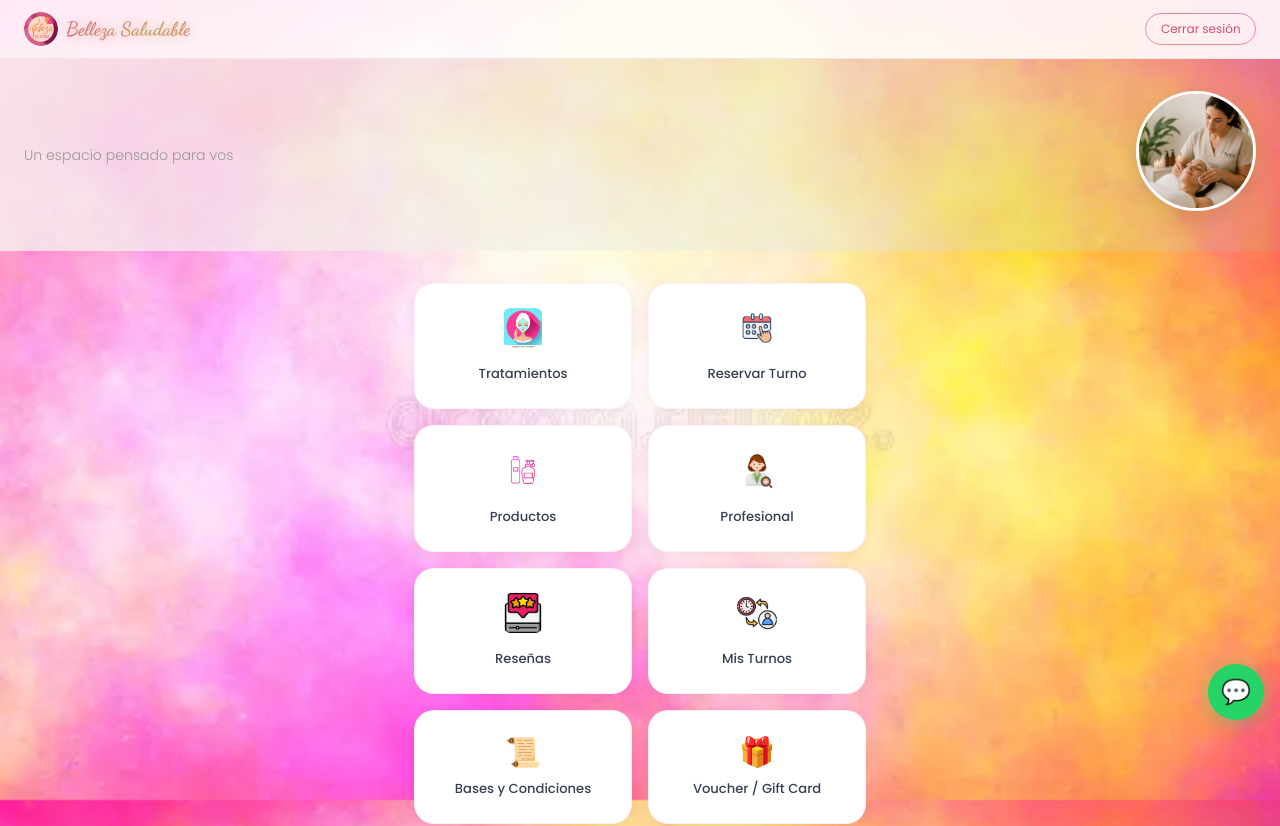
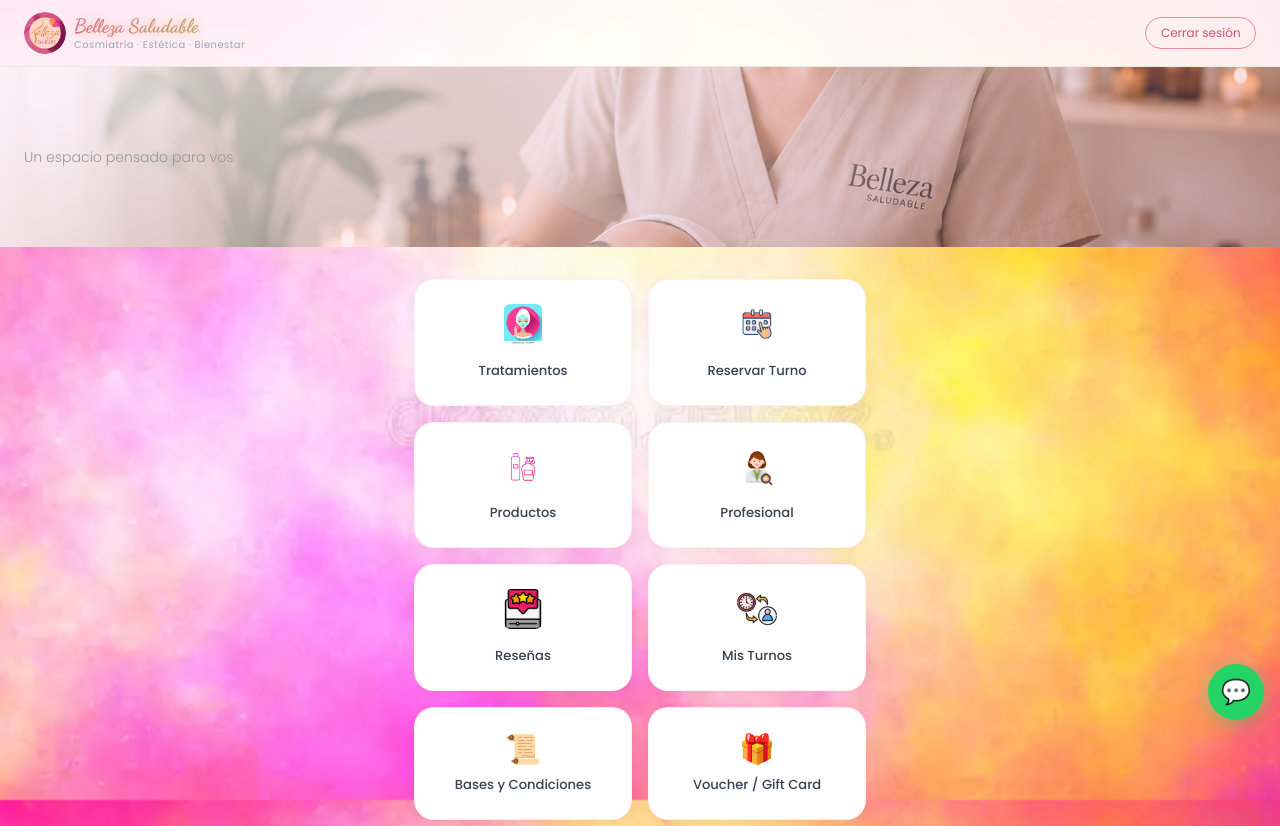
Before and after one commit to PameVillegas/belleza-saludable, a React (Vite) app in the folder frontend/: page /inicio in a window 1280 px wide. Shown: the top 826 px of the page. Built offline with nearby package versions, Linux system fonts and the light colour scheme.

Commit message:
Header: tagline Cosmiatria Estetica Bienestar, logo mas grande, banner horizontal con degradado rosa y saludo encima

```diff
--- a/frontend/src/pages/Home.jsx
+++ b/frontend/src/pages/Home.jsx
@@ -27,21 +27,24 @@ function Home() {
       <header className="home-header">
         <div className="home-header-left" onClick={() => navigate('/inicio')} style={{ cursor: 'pointer' }}>
           <img src="/logobelleza.jpg" alt="Belleza Saludable" className="home-header-logo" />
-          <span className="home-header-name">Belleza Saludable</span>
+          <div>
+            <span className="home-header-name">Belleza Saludable</span>
+            <span className="home-header-tagline">Cosmiatría · Estética · Bienestar</span>
+          </div>
         </div>
         <button className="home-logout-btn" onClick={handleLogout}>
           Cerrar sesión
         </button>
       </header>
 
-      {/* Saludo con imagen de fondo */}
-      <div className="home-greeting-hero">
-        <div className="home-greeting-text-side">
-          {firstName && <h2 className="home-greeting-title">Bienvenida, {firstName} ✨</h2>}
-          <p className="home-greeting-subtitle">Un espacio pensado para vos</p>
-        </div>
-        <div className="home-greeting-img-side">
-          <img src="/fotoportada.png" alt="Belleza Saludable" className="home-greeting-photo" />
+      {/* Banner con saludo */}
+      <div className="home-banner">
+        <img src="/fotoportada.png" alt="Belleza Saludable" className="home-banner-img" />
+        <div className="home-banner-overlay">
+          <div className="home-banner-text">
+            {firstName && <h2 className="home-greeting-title">Bienvenida, {firstName} ✨</h2>}
+            <p className="home-greeting-subtitle">Un espacio pensado para vos</p>
+          </div>
         </div>
       </div>
 
--- a/frontend/src/styles/global.css
+++ b/frontend/src/styles/global.css
@@ -1115,8 +1115,8 @@ body {
 }
 
 .home-header-logo {
-  width: 34px;
-  height: 34px;
+  width: 42px;
+  height: 42px;
   border-radius: 50%;
   object-fit: cover;
 }
@@ -1125,6 +1125,7 @@ body {
   font-family: 'Dancing Script', cursive;
   font-size: 1.2rem;
   font-weight: 700;
+  display: block;
   color: #EC4899;
   text-shadow: 0 0 8px rgba(201, 168, 106, 0.4), 0 0 16px rgba(201, 168, 106, 0.2);
   background: linear-gradient(135deg, #EC4899 0%, #C9A86A 50%, #EC4899 100%);
@@ -1133,6 +1134,44 @@ body {
   -webkit-text-fill-color: transparent;
   background-clip: text;
   animation: shimmer 3s ease-in-out infinite;
+  line-height: 1.2;
+}
+
+.home-header-tagline {
+  font-size: 0.62rem;
+  color: #9CA3AF;
+  display: block;
+  letter-spacing: 0.5px;
+}
+
+/* Home Banner */
+.home-banner {
+  position: relative;
+  width: 100%;
+  height: 180px;
+  overflow: hidden;
+}
+
+.home-banner-img {
+  width: 100%;
+  height: 100%;
+  object-fit: cover;
+}
+
+.home-banner-overlay {
+  position: absolute;
+  top: 0;
+  left: 0;
+  right: 0;
+  bottom: 0;
+  background: linear-gradient(135deg, rgba(253, 242, 248, 0.85) 0%, rgba(236, 72, 153, 0.15) 100%);
+  display: flex;
+  align-items: center;
+  padding: 1.5rem;
+}
+
+.home-banner-text {
+  text-align: left;
 }
 
 .home-logout-btn {
```
